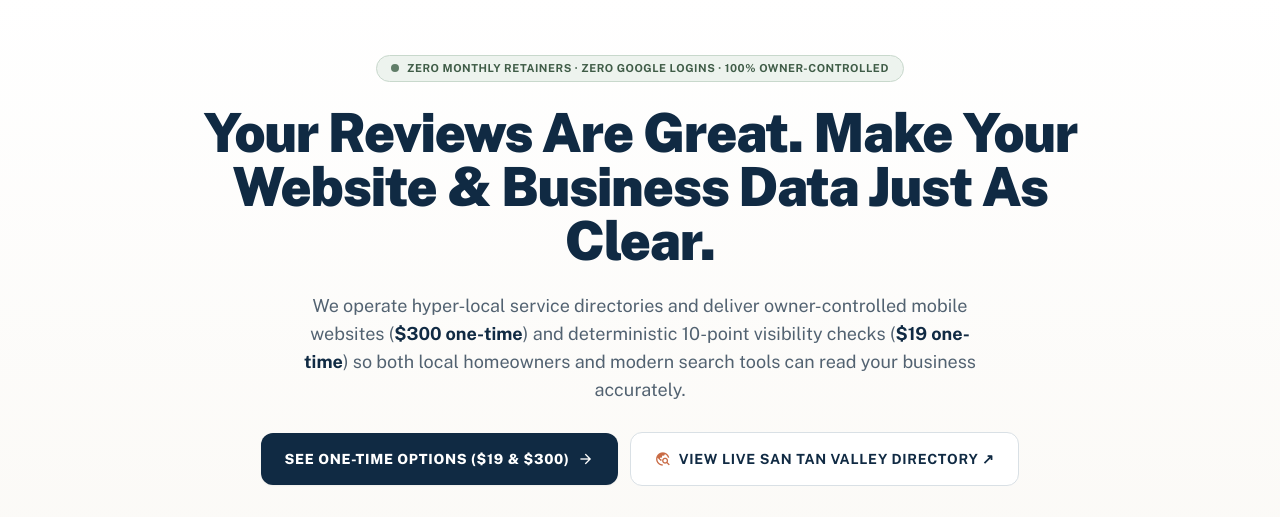
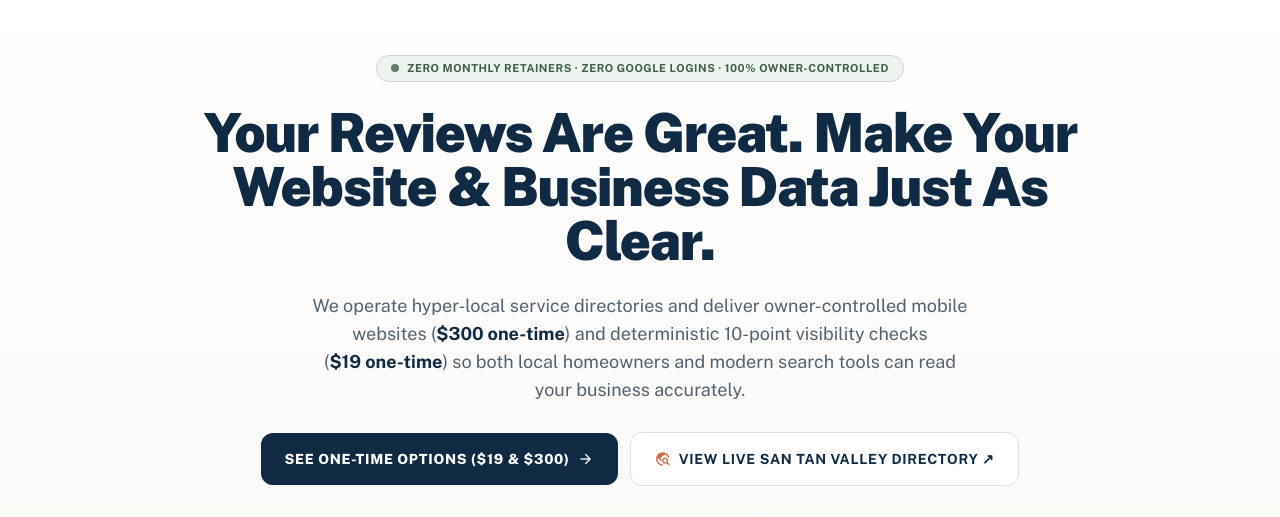
Before and after one commit to JemBuildz/thecitationagency.com, a website: page public/index.html in a window 1280 px wide. Shown: the part 82-599 px from the top of the page. Drawn offline with nearby package versions, Linux system fonts and the light colour scheme.

Commit message:
Use pure The Citation Agency wordmark logo and prevent price badge line-break

```diff
--- a/public/index.html
+++ b/public/index.html
@@ -230,7 +230,7 @@
         </h1>
 
         <p class="text-base sm:text-lg text-[#526271] max-w-2xl mx-auto leading-relaxed">
-          We operate hyper-local service directories and deliver owner-controlled mobile websites (<strong class="text-[#102A43]">$300 one-time</strong>) and deterministic 10-point visibility checks (<strong class="text-[#102A43]">$19 one-time</strong>) so both local homeowners and modern search tools can read your business accurately.
+          We operate hyper-local service directories and deliver owner-controlled mobile websites (<strong class="text-[#102A43] whitespace-nowrap">$300 one-time</strong>) and deterministic 10-point visibility checks (<strong class="text-[#102A43] whitespace-nowrap">$19 one-time</strong>) so both local homeowners and modern search tools can read your business accurately.
         </p>
 
         <div class="flex flex-wrap items-center justify-center gap-3 pt-1">
```
Also changed, not shown: public/assets/logo.png.
